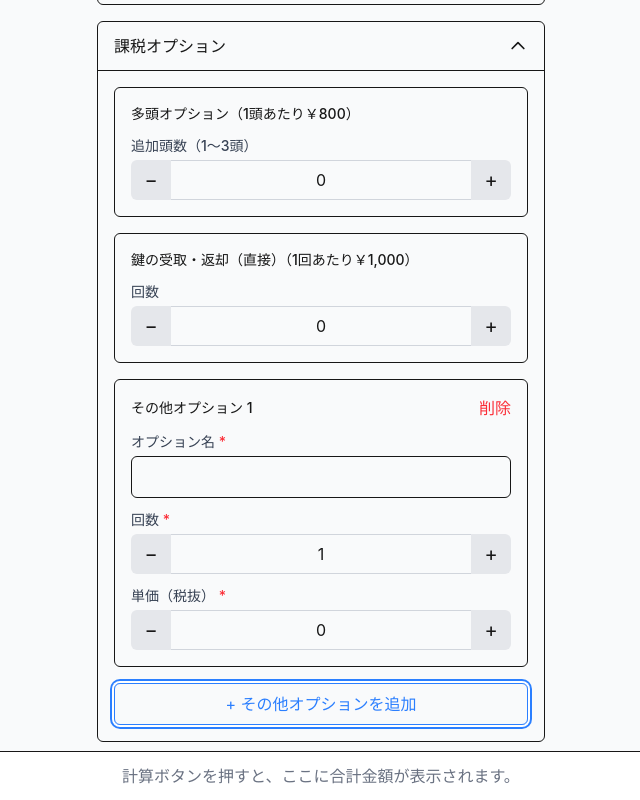
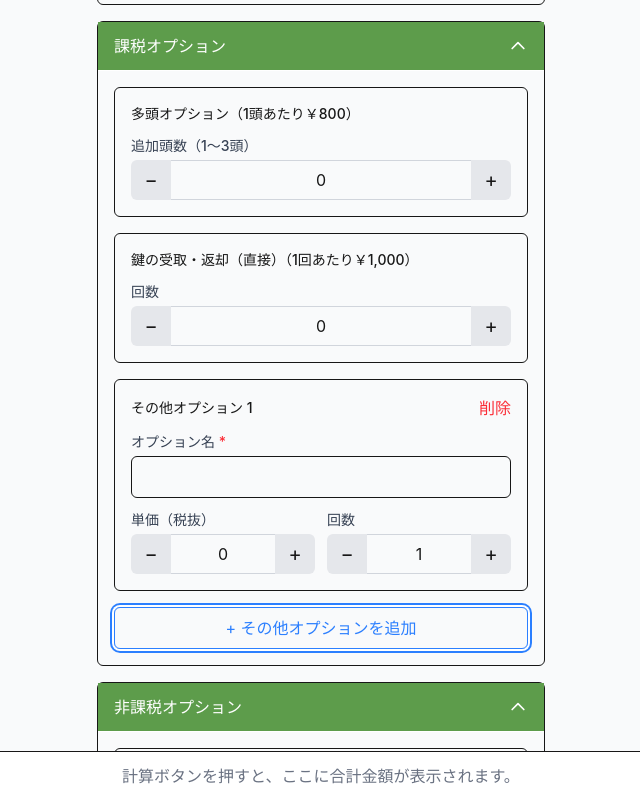
Before and after one commit to ryosuke-kubota/sewakuru-fee-calculatior, a Next.js app: page / in a window 1280 px wide. Both pictures are taken after a click on the button "+ その他オプションを追加". Shown: the part 793-1593 px from the top of the page, without its empty margins (319-959 px from the left). Built offline with nearby package versions, Linux system fonts and the light colour scheme.

Commit message:
テーマ変更

```diff
--- a/src/components/form/BasicInfoSection.tsx
+++ b/src/components/form/BasicInfoSection.tsx
@@ -114,7 +114,7 @@ export function BasicInfoSection() {
                   value={type}
                   name="feeType"
                 />
-                <span className="ml-2 text-sm">{type}</span>
+                <span className="ml-2 text-sm whitespace-nowrap">{type}</span>
               </label>
             ))}
           </div>
@@ -134,7 +134,7 @@ export function BasicInfoSection() {
                   value={selection}
                   name="feeSelection"
                 />
-                <span className="ml-2 text-sm">{selection}{selection === '新料金' && ' (2025年7月〜)'}</span>
+                <span className="ml-2 text-sm whitespace-nowrap">{selection}{selection === '新料金' && ' (2025年7月〜)'}</span>
               </label>
             ))}
           </div>
@@ -154,7 +154,7 @@ export function BasicInfoSection() {
                   value={allianceOption}
                   name="alliance"
                 />
-                <span className="ml-2 text-sm">{allianceOption}</span>
+                <span className="ml-2 text-sm whitespace-nowrap">{allianceOption}</span>
               </label>
             ))}
           </div>
@@ -174,7 +174,7 @@ export function BasicInfoSection() {
                   value={counselingOption}
                   name="counseling"
                 />
-                <span className="ml-2 text-sm">{counselingOption}</span>
+                <span className="ml-2 text-sm whitespace-nowrap">{counselingOption}</span>
               </label>
             ))}
           </div>
--- a/src/components/form/TaxableOptionsSection.tsx
+++ b/src/components/form/TaxableOptionsSection.tsx
@@ -157,22 +157,7 @@ export function TaxableOptionsSection() {
                 )}
               </div>
 
-              {/* 回数 */}
-              <NumberInput
-                id={`option-count-${option.id}`}
-                value={option.count}
-                min={1}
-                label="回数"
-                required={true}
-                error={errors.taxableOptions?.[index]?.count?.message as string}
-                onChange={(value) => updateTaxableOption(option.id, { count: value })}
-                register={register(`taxableOptions[${index}].count` as FieldPath<FormValues>, {
-                  required: '回数は必須です',
-                  min: { value: 1, message: '回数は1以上で入力してください' },
-                  valueAsNumber: true,
-                })}
-              />
-
+              <div className="grid grid-cols-2 gap-3">
                 {/* 単価 */}
                 <NumberInput
                   id={`option-price-${option.id}`}
@@ -180,15 +165,32 @@ export function TaxableOptionsSection() {
                   min={0}
                   step={100}
                   label="単価（税抜）"
-                required={true}
+                  // required={true}
                   error={errors.taxableOptions?.[index]?.unitPrice?.message as string}
                   onChange={(value) => updateTaxableOption(option.id, { unitPrice: value })}
                   register={register(`taxableOptions[${index}].unitPrice` as FieldPath<FormValues>, {
-                  required: '単価は必須です',
+                    // required: '単価は必須です',
                     min: { value: 0, message: '単価は0以上で入力してください' },
                     valueAsNumber: true,
                   })}
                 />
+
+                {/* 回数 */}
+                <NumberInput
+                  id={`option-count-${option.id}`}
+                  value={option.count}
+                  min={1}
+                  label="回数"
+                  // required={true}
+                  error={errors.taxableOptions?.[index]?.count?.message as string}
+                  onChange={(value) => updateTaxableOption(option.id, { count: value })}
+                  register={register(`taxableOptions[${index}].count` as FieldPath<FormValues>, {
+                    // required: '回数は必須です',
+                    min: { value: 1, message: '回数は1以上で入力してください' },
+                    valueAsNumber: true,
+                  })}
+                />
+              </div>
 
               {/* 小計表示 */}
               {option.name && option.count > 0 && option.unitPrice > 0 && (
--- a/src/components/ui/Accordion.tsx
+++ b/src/components/ui/Accordion.tsx
@@ -2,6 +2,7 @@
 
 import { useState, ReactNode } from 'react';
 import clsx from 'clsx';
+import { useFormStore } from '@/store/useFormStore';
 
 interface AccordionProps {
   title: string;
@@ -13,13 +14,21 @@ interface AccordionProps {
 export function Accordion({ title, children, defaultOpen = false, className = '' }: AccordionProps) {
   const [isOpen, setIsOpen] = useState(defaultOpen);
 
+  const { alliance } = useFormStore();
+
+  // アライアンスに応じたカラークラスを設定
+  const colorClasses = alliance === 'セワクル'
+    ? { primary: 'bg-sewakuru-primary', text: 'text-sewakuru-primary' }
+    : { primary: 'bg-tokyu-primary', text: 'text-tokyu-primary' };
+
   return (
     <div className={clsx('border rounded-md mb-4', className)}>
       <button
         type="button"
         className={clsx(
-          'w-full px-4 py-3 text-left font-medium flex justify-between items-center',
+          'w-full px-4 py-3 text-left font-medium flex justify-between items-center text-white',
           'focus:outline-none focus:ring-2 focus:ring-offset-2 focus:ring-blue-500',
+          colorClasses.primary,
           isOpen ? 'border-b' : ''
         )}
         onClick={() => setIsOpen(!isOpen)}
```
Lines whose indentation alone changed are shown as unchanged.
